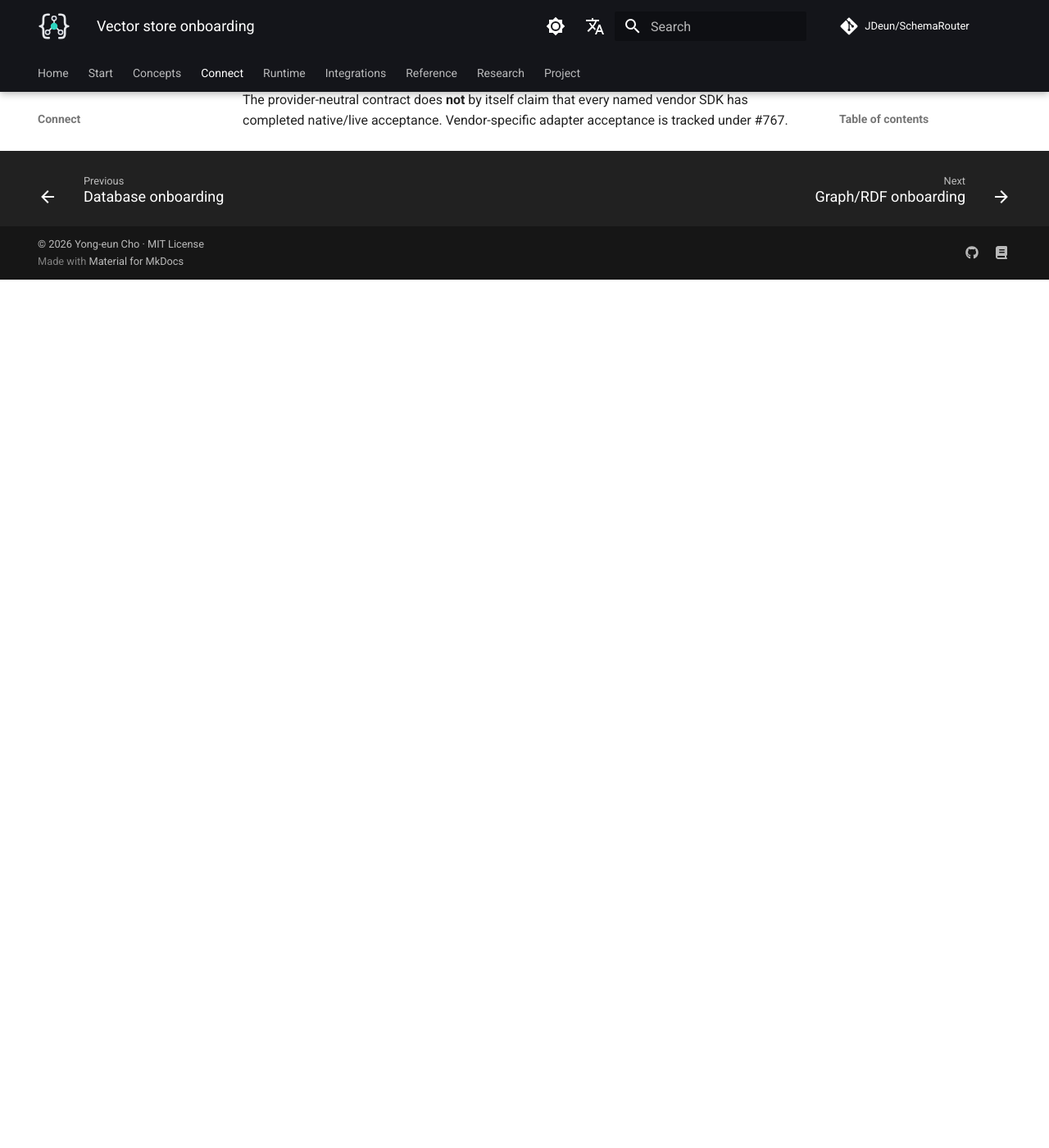
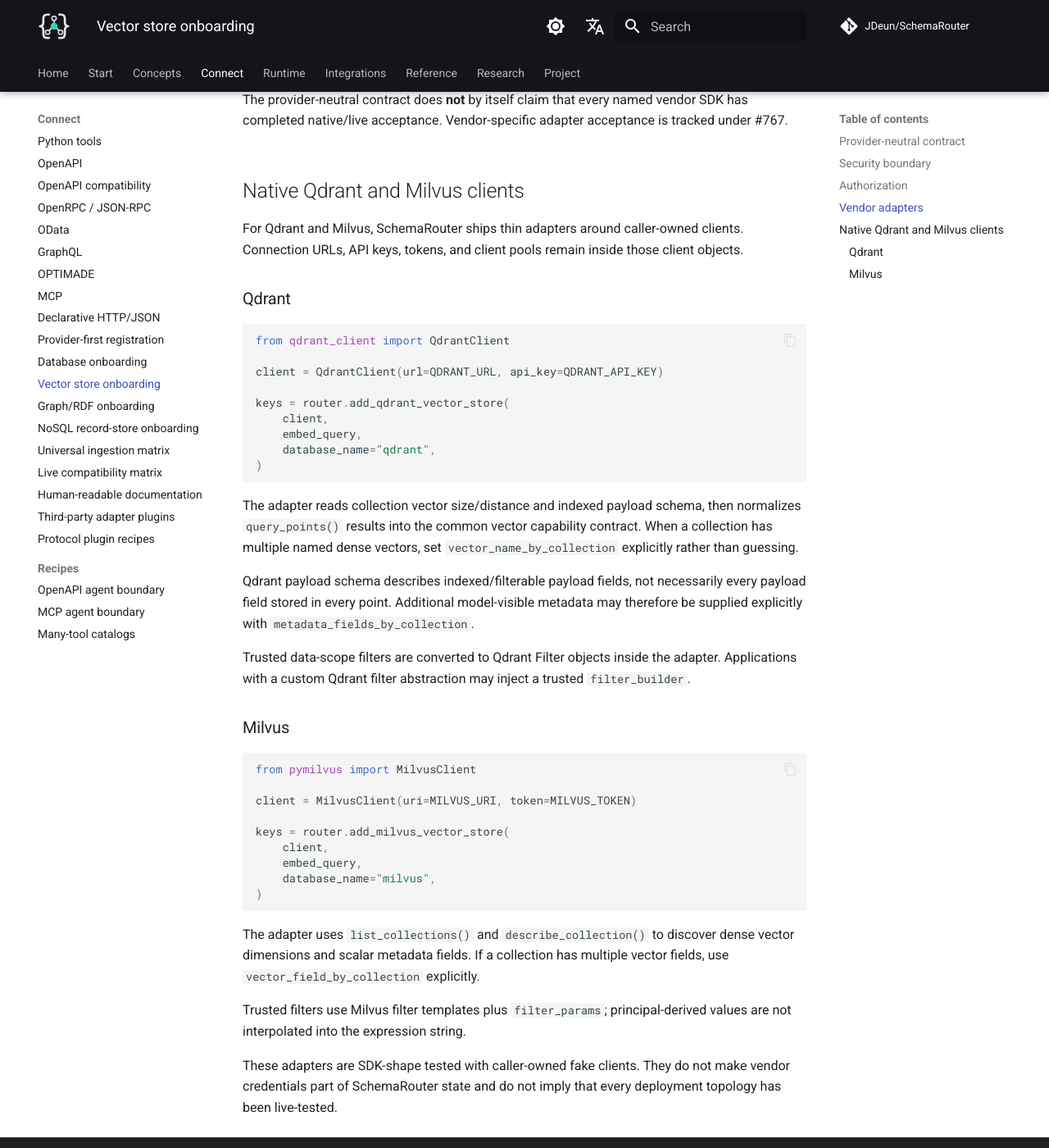
Before and after one commit to JDeun/SchemaRouter, an MkDocs documentation site: the page built from docs/guides/vector-store-onboarding.md, in a window 1280 px wide and 1400 px high, scrolled down 1962 px. Shown: the whole window at 82% size. Built offline with MkDocs 1.6.1 and Material for MkDocs 9.7.7, drawn with Linux system fonts in a browser that asks for light colours; comment, search, counter and statistics services are not loaded; before the commit the page ends 2303 px from its top, so only the background shows below that.

Commit message:
docs: document native Qdrant and Milvus adapters

````diff
--- a/docs/guides/vector-store-onboarding.md
+++ b/docs/guides/vector-store-onboarding.md
@@ -80,3 +80,58 @@
 
 The provider-neutral contract does **not** by itself claim that every named vendor SDK has completed
 native/live acceptance. Vendor-specific adapter acceptance is tracked under #767.
+
+## Native Qdrant and Milvus clients
+
+For Qdrant and Milvus, SchemaRouter ships thin adapters around caller-owned clients. Connection
+URLs, API keys, tokens, and client pools remain inside those client objects.
+
+### Qdrant
+
+```python
+from qdrant_client import QdrantClient
+
+client = QdrantClient(url=QDRANT_URL, api_key=QDRANT_API_KEY)
+
+keys = router.add_qdrant_vector_store(
+    client,
+    embed_query,
+    database_name="qdrant",
+)
+```
+
+The adapter reads collection vector size/distance and indexed payload schema, then normalizes
+`query_points()` results into the common vector capability contract. When a collection has
+multiple named dense vectors, set `vector_name_by_collection` explicitly rather than guessing.
+
+Qdrant payload schema describes indexed/filterable payload fields, not necessarily every payload
+field stored in every point. Additional model-visible metadata may therefore be supplied explicitly
+with `metadata_fields_by_collection`.
+
+Trusted data-scope filters are converted to Qdrant Filter objects inside the adapter. Applications
+with a custom Qdrant filter abstraction may inject a trusted `filter_builder`.
+
+### Milvus
+
+```python
+from pymilvus import MilvusClient
+
+client = MilvusClient(uri=MILVUS_URI, token=MILVUS_TOKEN)
+
+keys = router.add_milvus_vector_store(
+    client,
+    embed_query,
+    database_name="milvus",
+)
+```
+
+The adapter uses `list_collections()` and `describe_collection()` to discover dense vector
+dimensions and scalar metadata fields. If a collection has multiple vector fields, use
+`vector_field_by_collection` explicitly.
+
+Trusted filters use Milvus filter templates plus `filter_params`; principal-derived values are not
+interpolated into the expression string.
+
+These adapters are SDK-shape tested with caller-owned fake clients. They do not make vendor
+credentials part of SchemaRouter state and do not imply that every deployment topology has been
+live-tested.
````
